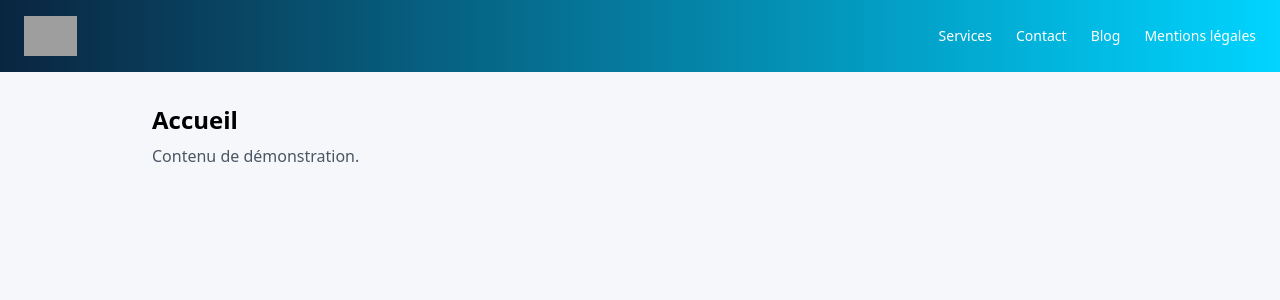
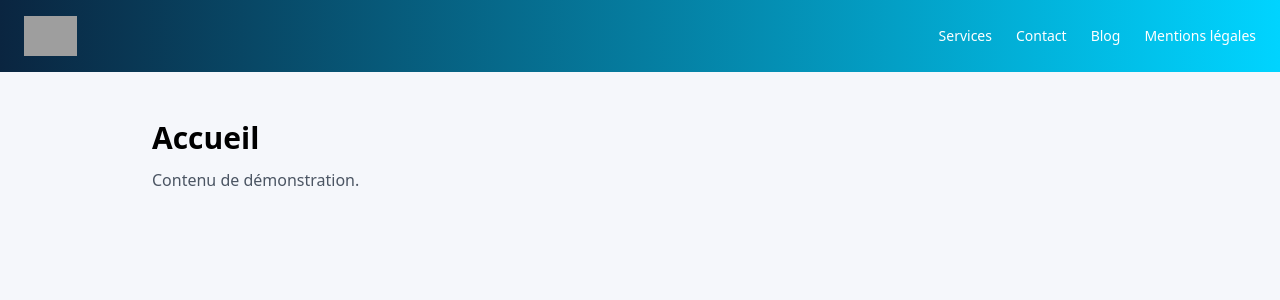
Before and after one commit to JohnKramer59/Site-web-1fonie, a React (Vite) app: page / in a window 1280 px wide. Shown: the top 300 px of the page. Built offline with nearby package versions, Linux system fonts and the light colour scheme; grey boxes are pictures that could not be loaded.

Commit message:
Update App.jsx

```diff
--- a/src/App.jsx
+++ b/src/App.jsx
@@ -1,12 +1,13 @@
 import React from "react";
 import { Routes, Route } from "react-router-dom";
 import Header from "./components/Header.jsx";
+import Contact from "./pages/Contact.jsx";
 
 function Page({ title }) {
   return (
-    <div className="p-6 max-w-5xl mx-auto">
-      <h1 className="text-2xl font-semibold">{title}</h1>
-      <p className="mt-2 text-gray-600">Contenu de démonstration.</p>
+    <div className="px-6 py-10 max-w-5xl mx-auto">
+      <h1 className="text-3xl font-semibold">{title}</h1>
+      <p className="mt-3 text-gray-600">Contenu de démonstration.</p>
     </div>
   );
 }
@@ -15,11 +16,11 @@ export default function App() {
   return (
     <>
       <Header />
-      <main className="pt-20"> {/* espace sous header fixed */}
+      <main className="pt-20">
         <Routes>
           <Route path="/" element={<Page title="Accueil" />} />
           <Route path="/services" element={<Page title="Services" />} />
-          <Route path="/contact" element={<Page title="Contact" />} />
+          <Route path="/contact" element={<Contact />} />
           <Route path="/blog" element={<Page title="Blog" />} />
           <Route path="/mentions-legales" element={<Page title="Mentions légales" />} />
         </Routes>
```
